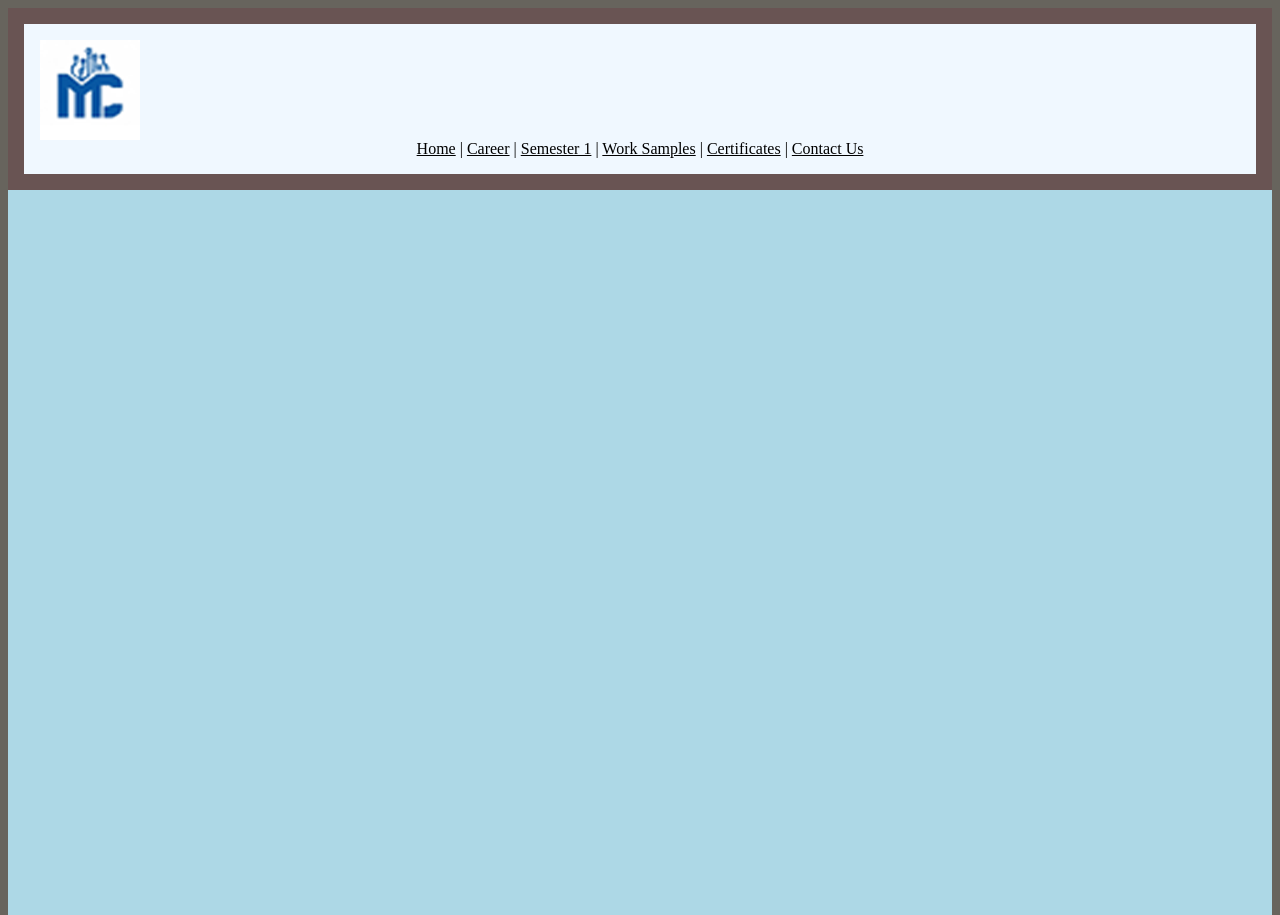
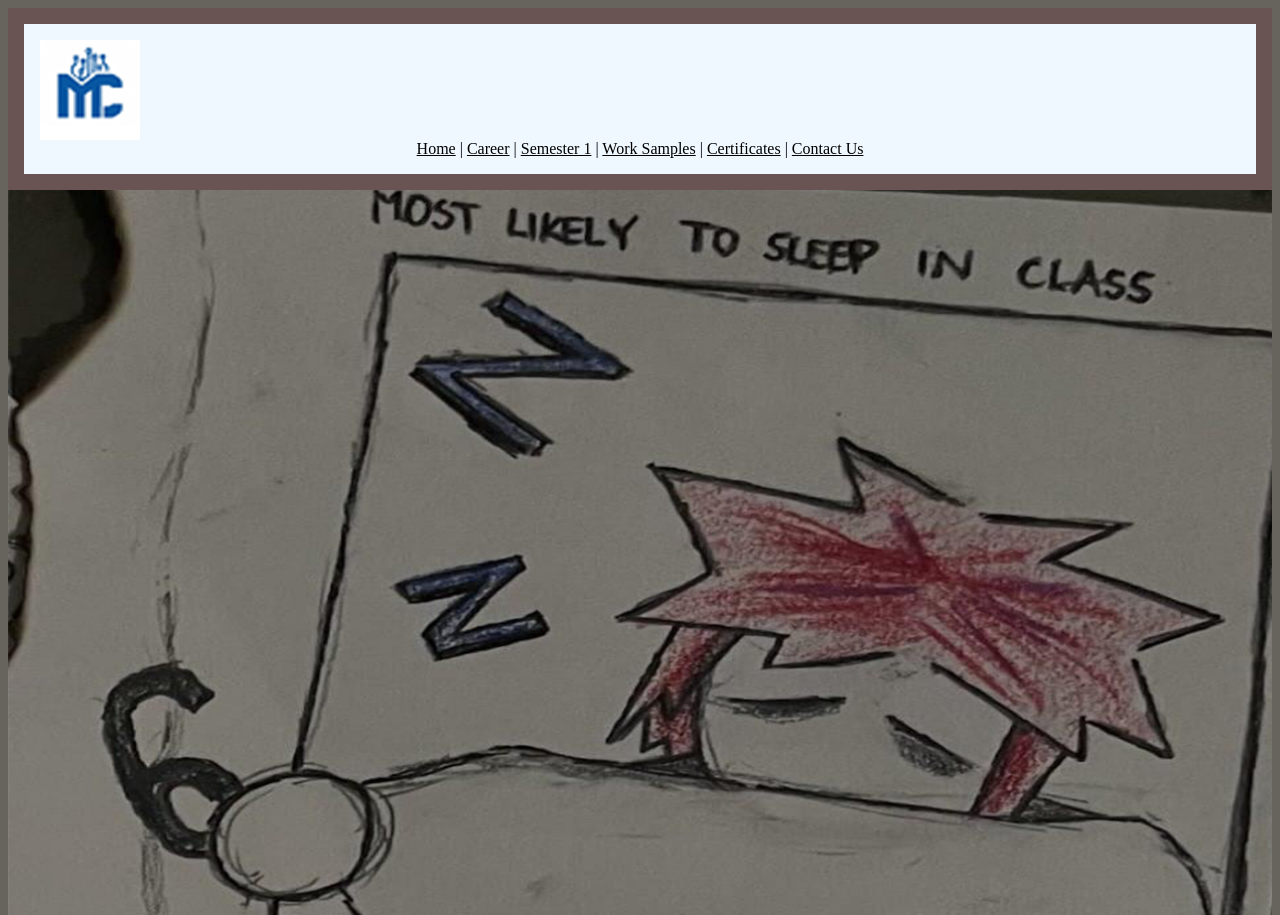
Before and after one commit to 07anthonyv/avirjin042025, a plain HTML site: page index.html in a window 1280 px wide. Shown: the top 915 px of the page. Drawn offline with Linux system fonts and the light colour scheme.

Commit message:
Fixed Styles

```diff
--- a/styles.css
+++ b/styles.css
@@ -30,7 +30,7 @@ body {
   background-color: lightblue;
   min-height: 10rem;
   padding: 1rem;
-  /* background-image: url(Images/hero.png); */
+  background-image: url(Images/hero.png);
   background-size: cover;
   aspect-ratio: 16 / 9;
 }
```
